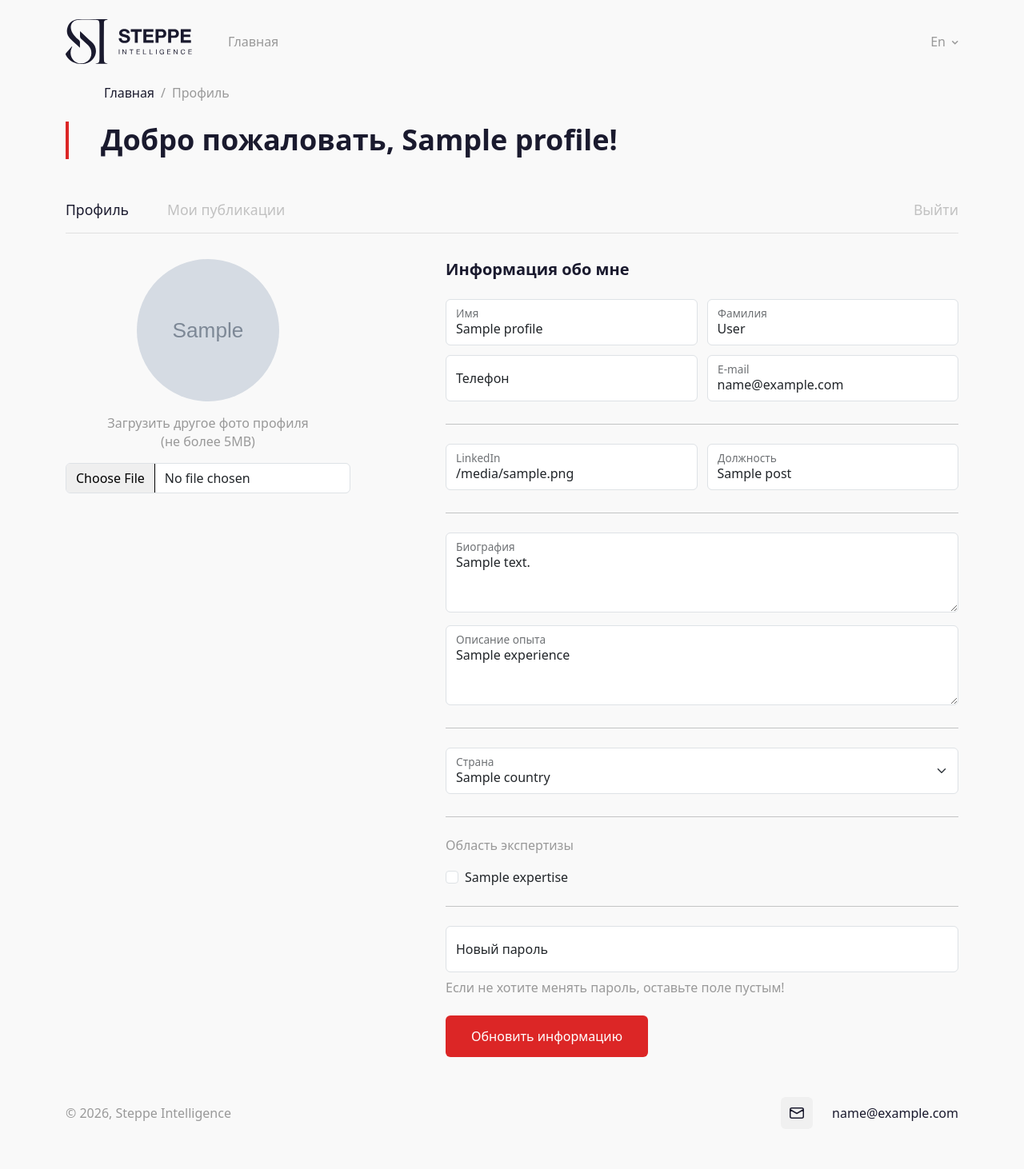
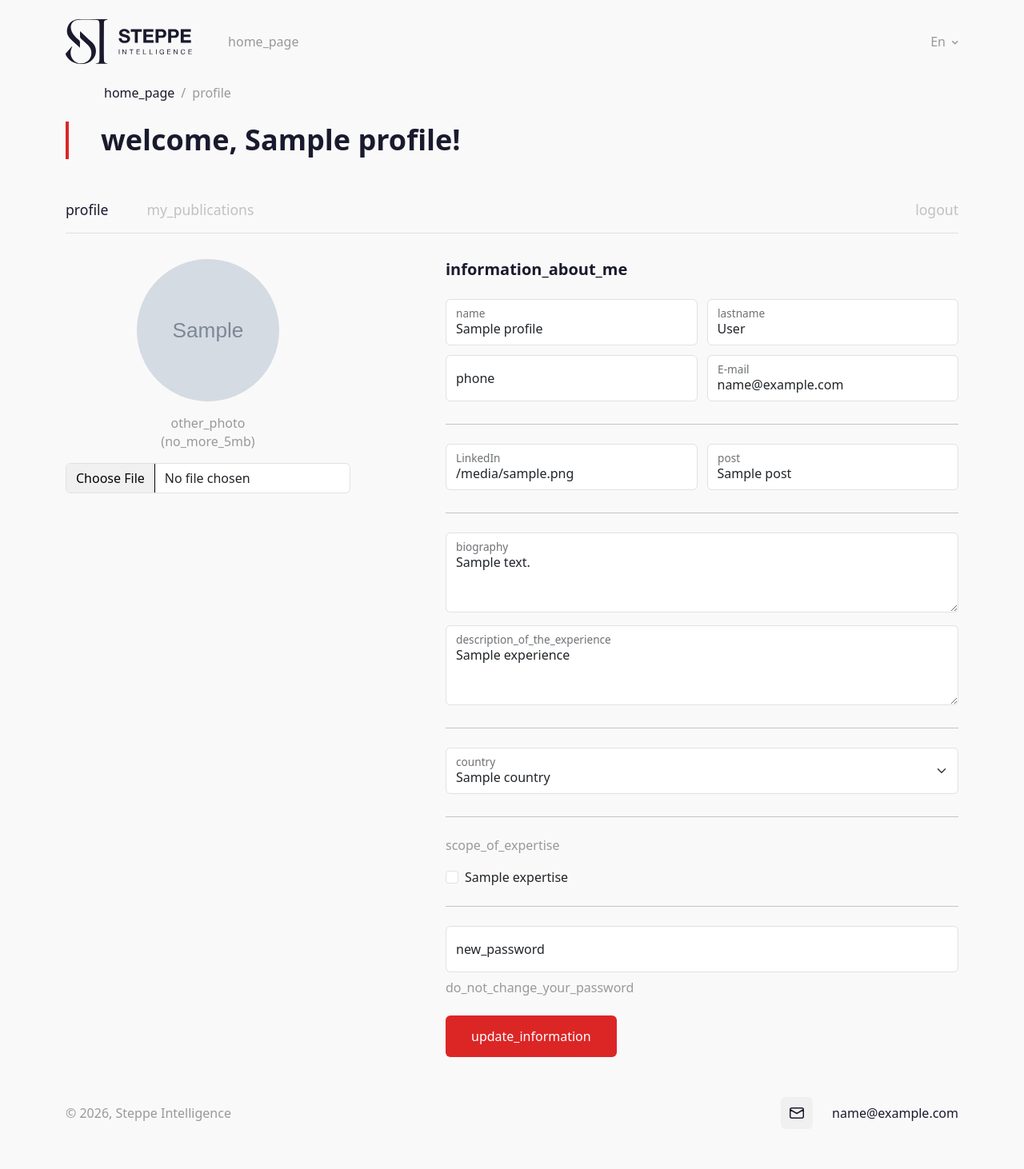
Before and after one commit to Uk-Kirya/steppe_intelligence, a Django app: template templates/auth/profile.html in a window 1280 px wide. Shown: the whole page at 80% size. Run offline with Django 5.2, Linux system fonts and the light colour scheme; the template is opened without the code that fills it: most values are stand-ins (such as "Sample title", 1, 10 or a date in 2020); grey boxes marked "Sample" are stand-in pictures; some libraries are stand-ins or nearby versions.

Commit message:
Added translate

```diff
--- a/templates/auth/profile.html
+++ b/templates/auth/profile.html
@@ -1,9 +1,10 @@
 {% extends 'includes/base.html' %}
 
 {% load static %}
+{% load i18n %}
 
 {% block title %}
-    Профиль — Steppe Intelligence
+     {% trans 'profile' %} — Steppe Intelligence
 {% endblock %}
 
 {% block content %}
@@ -13,11 +14,11 @@
             <div class="row">
                 <div class="col-12">
                     <ul>
-                        <li><a href="{% url 'content:home' %}">Главная</a></li>
+                        <li><a href="{% url 'content:home' %}">{% trans 'home_page' %}</a></li>
                         <li>/</li>
-                        <li>Профиль</li>
+                        <li>{% trans 'profile' %}</li>
                     </ul>
-                    <h1>Добро пожаловать, {{ profile.name }}!</h1>
+                    <h1>{% trans 'welcome' %}, {{ profile.name }}!</h1>
                 </div>
                 {% if profile.status == 'pending_review' %}
                     <div class="col-12 mt-4">
@@ -34,18 +35,18 @@
                 <div class="col-12">
                     <ul class="nav__profile">
                         <li class="active">
-                            <a href="{% url 'accounts:home' %}">Профиль</a>
+                            <a href="{% url 'accounts:home' %}">{% trans 'profile' %}</a>
                         </li>
                         <li>
-                            <a href="{% url 'accounts:my_publications' %}">Мои публикации</a>
+                            <a href="{% url 'accounts:my_publications' %}">{% trans 'my_publications' %}</a>
                         </li>
                         <!--
                         <li>
-                            <a href="{% url 'accounts:my_plain' %}">Моя подписка</a>
+                            <a href="{% url 'accounts:my_plain' %}">{% trans 'my_subscripe' %}</a>
                         </li>
                         -->
                         <li class="ms-auto">
-                            <a href="{% url 'accounts:logout' %}">Выйти</a>
+                            <a href="{% url 'accounts:logout' %}">{% trans 'logout' %}</a>
                         </li>
                     </ul>
                 </div>
@@ -65,7 +66,7 @@
                                     </picture>
                                 </div>
                             </div>
-                            <p>Загрузить другое фото профиля<br>(не более 5МВ)</p>
+                            <p>{% trans 'other_photo' %}<br>({% trans 'no_more_5mb' %})</p>
                             <div class="input-group mt-3">
                                 <input type="file" name="photo" class="form-control" id="imageInput">
                             </div>
@@ -77,15 +78,15 @@
                                     </picture>
                                 </div>
                             </div>
-                            <h6>Загрузить фото профиля</h6>
-                            <p>(не более 5МВ)</p>
+                            <h6>{% trans 'profile_photo_upload' %}</h6>
+                            <p>({% trans 'no_more_5mb' %})</p>
                             <div class="input-group mt-3">
                                 <input type="file" name="photo" class="form-control" id="imageInput">
                             </div>
                         {% endif %}
                     </div>
                     <div class="col-lg-7 offset-lg-1 mt-4 mt-lg-0">
-                        <h5 class="mb-4">Информация обо мне</h5>
+                        <h5 class="mb-4">{% trans 'information_about_me' %}</h5>
                         <div class="profile__form__row">
                             <div class="form-floating">
                                 <input
@@ -93,10 +94,10 @@
                                         name="name"
                                         class="form-control"
                                         id="nameField"
-                                        placeholder="Имя"
+                                        placeholder="{% trans 'name' %}"
                                         value="{{ profile.name }}"
                                 >
-                                <label for="nameField">Имя</label>
+                                <label for="nameField">{% trans 'name' %}</label>
                             </div>
                             <div class="form-floating">
                                 <input
@@ -104,10 +105,10 @@
                                         name="lastname"
                                         class="form-control"
                                         id="lastnameField"
-                                        placeholder="Фамилия"
+                                        placeholder="{% trans 'lastname' %}"
                                         value="{{ profile.lastname }}"
                                 >
-                                <label for="lastnameField">Фамилия</label>
+                                <label for="lastnameField">{% trans 'lastname' %}</label>
                             </div>
                         </div>
                         <div class="profile__form__row">
@@ -117,10 +118,10 @@
                                         name="phone"
                                         class="form-control phone__mask"
                                         id="phoneField"
-                                        placeholder="Телефон"
+                                        placeholder="{% trans 'phone' %}"
                                         value="{{ profile.phone }}"
                                 >
-                                <label for="phoneField">Телефон</label>
+                                <label for="phoneField">{% trans 'phone' %}</label>
                             </div>
                             <div class="form-floating">
                                 <input
@@ -154,27 +155,27 @@
                                         name="post"
                                         class="form-control"
                                         id="postField"
-                                        placeholder="Должность"
+                                        placeholder="{% trans 'post' %}"
                                         value="{{ profile.post }}"
                                 >
-                                <label for="postField">Должность</label>
+                                <label for="postField">{% trans 'post' %}</label>
                             </div>
                         </div>
                         <hr class="mt-3 mb-4">
                         <div class="profile__form__row flex-column gap-1">
                             <div class="form-floating">
-                                <textarea class="form-control" name="bio" placeholder="Биография" id="bioField" style="height: 100px">{{ profile.bio }}</textarea>
-                                <label for="bioField">Биография</label>
+                                <textarea class="form-control" name="bio" placeholder="{% trans 'biography' %}" id="bioField" style="height: 100px">{{ profile.bio }}</textarea>
+                                <label for="bioField">{% trans 'biography' %}</label>
                             </div>
                             <div class="form-floating">
-                                <textarea class="form-control" name="experience" placeholder="Описание опыта" id="experienceField" style="height: 100px">{{ profile.experience }}</textarea>
-                                <label for="experienceField">Описание опыта</label>
+                                <textarea class="form-control" name="experience" placeholder="{% trans 'description_of_the_experience' %}" id="experienceField" style="height: 100px">{{ profile.experience }}</textarea>
+                                <label for="experienceField">{% trans 'description_of_the_experience' %}</label>
                             </div>
                         </div>
                         <hr class="mt-3 mb-4">
                         <div class="profile__form__row flex-column gap-1">
                             <div class="form-floating">
-                                <select class="form-select" id="countrySelect" name="country" aria-label="Страна">
+                                <select class="form-select" id="countrySelect" name="country" aria-label="{% trans 'country' %}">
                                     {% for country in countries %}
                                         {% if country == profile.country %}
                                             <option value="{{ country.id }}" selected>{{ country }}</option>
@@ -183,11 +184,11 @@
                                         {% endif %}
                                     {% endfor %}
                                 </select>
-                                <label for="countrySelect">Страна</label>
+                                <label for="countrySelect">{% trans 'country' %}</label>
                             </div>
                         </div>
                         <hr class="mt-3 mb-4">
-                        <p>Область экспертизы</p>
+                        <p>{% trans 'scope_of_expertise' %}</p>
                         <ul class="expertises__list mb-4">
                             {% for expertise in expertises %}
                                 <li>
@@ -219,16 +220,18 @@
                                     name="password"
                                     class="form-control"
                                     id="passwordField"
-                                    placeholder="Новый пароль"
+                                    placeholder="{% trans 'new_password' %}"
                                     autocomplete="new-password"
                                     autocorrect="off"
                                     autocapitalize="off"
                                     spellcheck="false"
                             >
-                            <label for="passwordField">Новый пароль</label>
+                            <label for="passwordField">{% trans 'new_password' %}</label>
                         </div>
-                        <p class="mt-2 mb-4">Если не хотите менять пароль, оставьте поле пустым!</p>
-                        <button type="submit" class="button">Обновить информацию</button>
+                        <p class="mt-2 mb-4">
+                            {% trans 'do_not_change_your_password' %}
+                        </p>
+                        <button type="submit" class="button">{% trans 'update_information' %}</button>
                     </div>
                 </div>
             </form>
--- a/templates/includes/base.html
+++ b/templates/includes/base.html
@@ -2,6 +2,7 @@
 <html lang="ru">
 
 {% load static %}
+{% load i18n %}
 
 <head>
     <title>{% block title %}{% endblock %}</title>
--- a/templates/includes/footer.html
+++ b/templates/includes/footer.html
@@ -1,4 +1,5 @@
 {% load static %}
+{% load i18n %}
 
 <footer class="mt-auto">
     <div class="container">
--- a/templates/includes/header.html
+++ b/templates/includes/header.html
@@ -1,4 +1,5 @@
 {% load static %}
+{% load i18n %}
 
 <header class="nav-down">
     <div class="container">
@@ -11,7 +12,7 @@
                 </a>
                 <ul>
                     <li {% if request.path == '/' %} class="active" {% endif %}>
-                        <a href="{% url 'content:home' %}">Главная</a>
+                        <a href="{% url 'content:home' %}">{% trans 'home_page' %}</a>
                     </li>
                     {% for item in pages %}
                         {% if item.header_menu %}
--- a/templates/includes/modals.html
+++ b/templates/includes/modals.html
@@ -1,29 +1,30 @@
 {% load static %}
+{% load i18n %}
 
 <div class="modal fade" id="application">
     <div class="modal-dialog modal-dialog-centered">
         <div class="modal-content">
             <div class="modal-header">
-                <h1 class="modal-title fs-5">Онлайн заявка</h1>
+                <h1 class="modal-title fs-5">{% trans 'online_application' %}</h1>
                 <button class="btn-close" data-bs-dismiss="modal"></button>
             </div>
             <div class="modal-body">
                 <form action="#" method="post" class="needs-validation" novalidate>
                     <div class="form-floating mb-3">
                         <input type="text" name="name" class="form-control" id="nameInput" placeholder="Ваше имя">
-                        <label for="nameInput">Ваше имя</label>
+                        <label for="nameInput">{% trans 'name' %}</label>
                     </div>
                     <div class="form-floating mb-3">
                         <input type="text" name="phone" class="phone__mask form-control" id="phoneInput"
                             placeholder="Ваш телефон">
-                        <label for="phoneInput">Ваш телефон</label>
+                        <label for="phoneInput">{% trans 'phone' %}</label>
                     </div>
                     <div class="form-floating mb-3">
                         <input type="email" name="email" class="form-control" id="emailInput"
-                            placeholder="Ваша почта">
-                        <label for="emailInput">Ваша почта</label>
+                            placeholder="E-mail">
+                        <label for="emailInput">E-mail</label>
                     </div>
-                    <button type="submit" class="btn btn-primary w-100 p-3">Отправить</button>
+                    <button type="submit" class="btn btn-primary w-100 p-3">{% trans 'send' %}</button>
                 </form>
             </div>
         </div>
@@ -37,13 +38,18 @@
             <img src="{% static 'img/close.svg' %}" alt="" class="close__button">
         </picture>
         <ul>
-            <li class="active"><a href="{% url 'content:home' %}">Главная</a></li>
-            <li><a href="#">О компании</a></li>
-            <li><a href="#">Услуги</a></li>
-            <li class="sb"><a href="#">Steppe Brief</a></li>
-            <li><a href="#">Исследования</a></li>
-            <li><a href="#">Обучение</a></li>
-            <li><a href="#">Контакты</a></li>
+            <li {% if request.path == '/' %} class="active" {% endif %}>
+                <a href="{% url 'content:home' %}">{% trans 'home_page' %}</a>
+            </li>
+            {% for item in pages %}
+                {% if item.header_menu %}
+                    <li class="{% if item.is_dedicated %} sb {% endif %} {% if item.slug in request.path %} active {% endif %}">
+                        <a href="{% url 'content:page' slug=item.slug %}">
+                            {{ item.title_h1 }}
+                        </a>
+                    </li>
+                {% endif %}
+            {% endfor %}
         </ul>
     </div>
 </div>
--- a/templates/includes/scripts.html
+++ b/templates/includes/scripts.html
@@ -1,4 +1,5 @@
 {% load static %}
+{% load i18n %}
 
 <!-- Стили -->
 <link rel="stylesheet" href="{% static 'css/owl.css' %}">
```
Also changed, not shown: templates/article.html (+5 -4 lines), templates/auth/add-publication.html (+22 -21 lines), templates/auth/edit-publication.html (+28 -23 lines), templates/auth/my-plain.html (+10 -8 lines), templates/auth/my-publications.html (+16 -13 lines), templates/home.html (+8 -5 lines), templates/includes/application.html (+14 -7 lines), templates/page.html (+50 -79 lines), locale/en/LC_MESSAGES/django.po (added), locale/kk/LC_MESSAGES/django.po (added), locale/ru/LC_MESSAGES/django.po (added), 3 other files.
